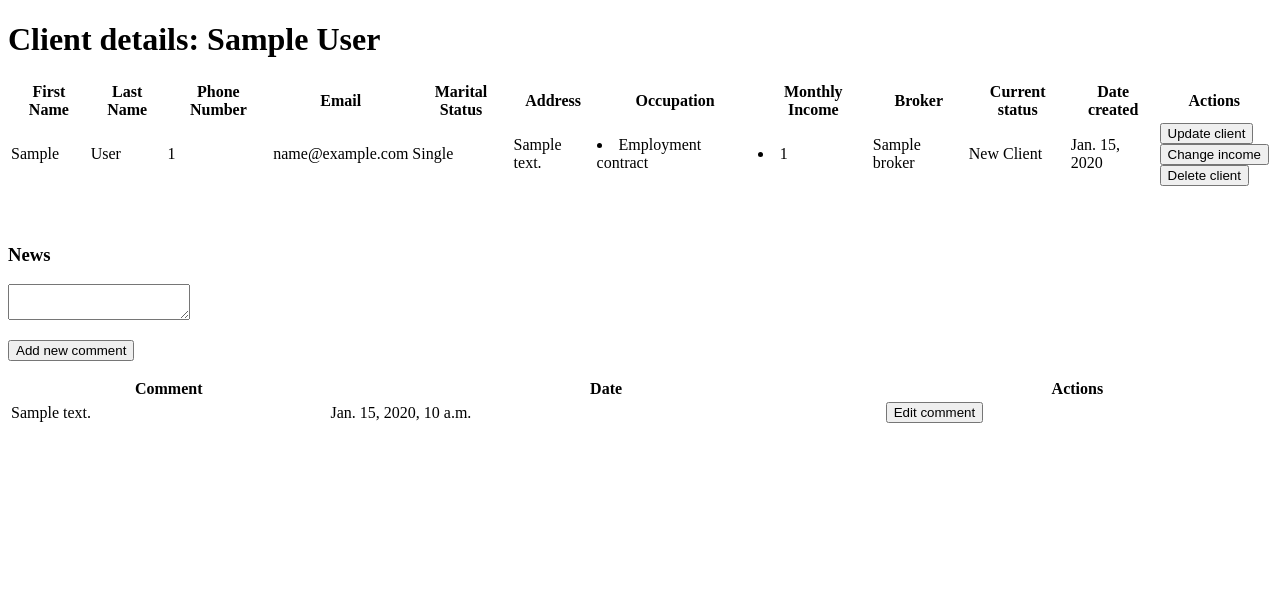
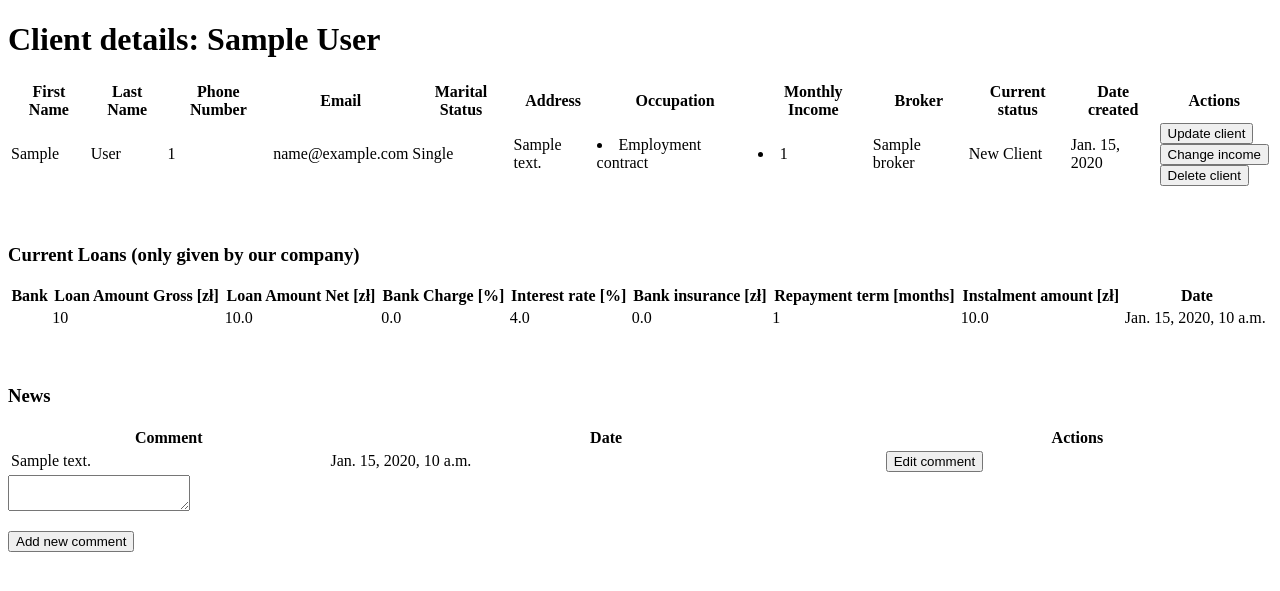
Before and after one commit to emillech/Loan-helper, a Django app: page /client_details/1/ in a window 1280 px wide. Shown: the top 591 px of the page. Run offline with Django 3.2, Linux system fonts and the light colour scheme; tables that the repository leaves empty hold one stand-in row (values such as "Sample post").

Commit message:
minor changes in htmls

```diff
--- a/loan_helper/templates/client_details.html
+++ b/loan_helper/templates/client_details.html
@@ -55,14 +55,44 @@
   </tr>
 </table><br><br>
 
+<h3>Current Loans (only given by our company)</h3>
+<table style="width:100%">
+
+  <tr>
+    <th>Bank</th>
+    <th>Loan Amount Gross [zł]</th>
+    <th>Loan Amount Net [zł]</th>
+    <th>Bank Charge [%]</th>
+    <th>Interest rate [%]</th>
+    <th>Bank insurance [zł]</th>
+    <th>Repayment term [months]</th>
+    <th>Instalment amount [zł]</th>
+    <th>Date</th>
+
+
+  </tr>
+{% for loan in client_loans %}
+  <tr>
+
+    <td>{{ loan.bank }}</td>
+    <td>{{ loan.loan_amount_gross }}</td>
+    <td>{{ loan.loan_amount_net }}</td>
+    <td>{{ loan.bank_charge }}</td>
+    <td>{{ loan.interest_rate }}</td>
+    <td>{{ loan.bank_insurance }}</td>
+    <td>{{ loan.repayment_term }}</td>
+    <td>{{ loan.instalment_amount }}</td>
+    <td>{{ loan.date_created }}</td>
+
+  </tr>
+     {% empty %}
+    <li>No loans yet.</li>
+{% endfor %}
+</table><br><br>
 
 <h3>News</h3>
 
-<form method="post">
-    {% csrf_token %}
-    <textarea name="comment" type="text"></textarea>
-    <p><input type="submit" value="Add new comment" name="submit"></p>
-</form>
+
  <table style="width:100%">
  <tr>
      <th>Comment</th>
@@ -82,5 +112,11 @@
     </tr>
 {% endfor %}
  </table>
+
+<form method="post">
+    {% csrf_token %}
+    <textarea name="comment" type="text"></textarea>
+    <p><input type="submit" value="Add new comment" name="submit"></p>
+</form>
 </body>
 </html>
--- a/loan_helper/templates/loan_helper/client_list.html
+++ b/loan_helper/templates/loan_helper/client_list.html
@@ -7,9 +7,9 @@
 <body>
 <h1>Clients</h1>
 
-<p>Order by</p>
 <form action="" method="GET">
 <select name="order">
+    <option name="">-----</option>
     <option name="first_name">First Name</option>
     <option name="last_name">Last Name</option>
     <option name="date_created">Date Created</option>
--- a/loan_helper/views.py
+++ b/loan_helper/views.py
@@ -99,7 +99,7 @@ class BankListView(ListView):
 
 class SuccessfulLoanListView(ListView):
     model = SuccessfulLoan
-    ordering = ['client']
+    ordering = ['-date_created']
 
 
 class ClientDetailsView(View):
@@ -108,11 +108,12 @@ class ClientDetailsView(View):
         client = Client.objects.get(id=id)
         news = Comment.objects.filter(client_id=id)
         client_occupation = ClientOccupation.objects.filter(client=client)
-
+        client_loans = SuccessfulLoan.objects.filter(client=client)
         ctx = {
             'client': client,
             'news': news,
-            'client_occupation': client_occupation
+            'client_occupation': client_occupation,
+            'client_loans': client_loans
         }
 
         return render(request, 'client_details.html', ctx)
```
Also changed, not shown: loan_helper/app.py (+8 -7 lines).
